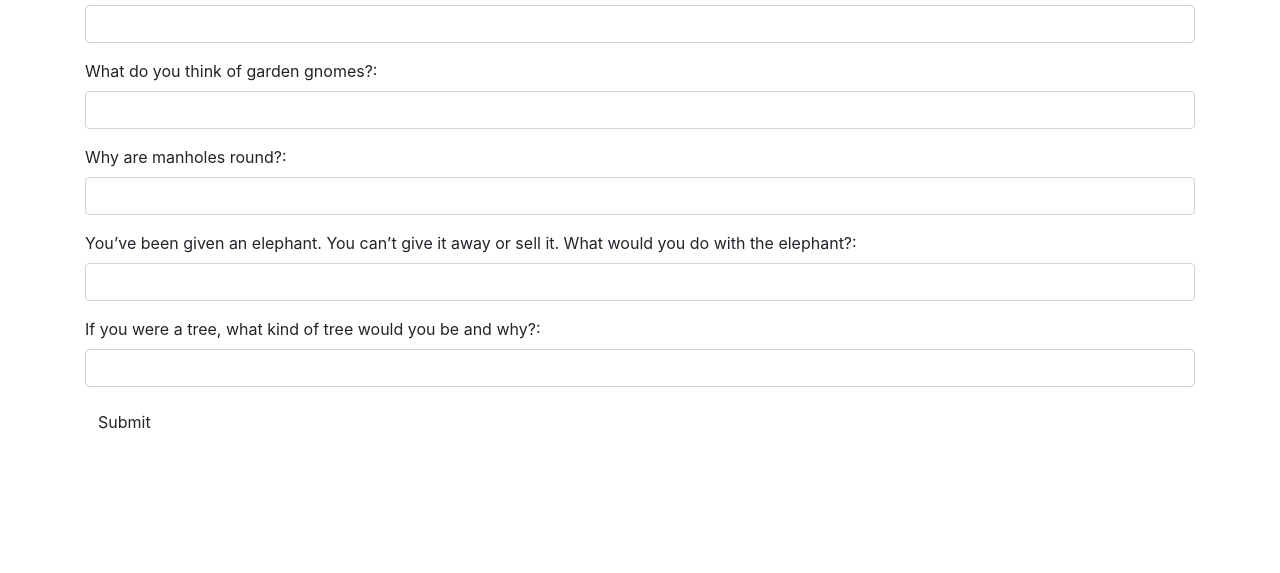
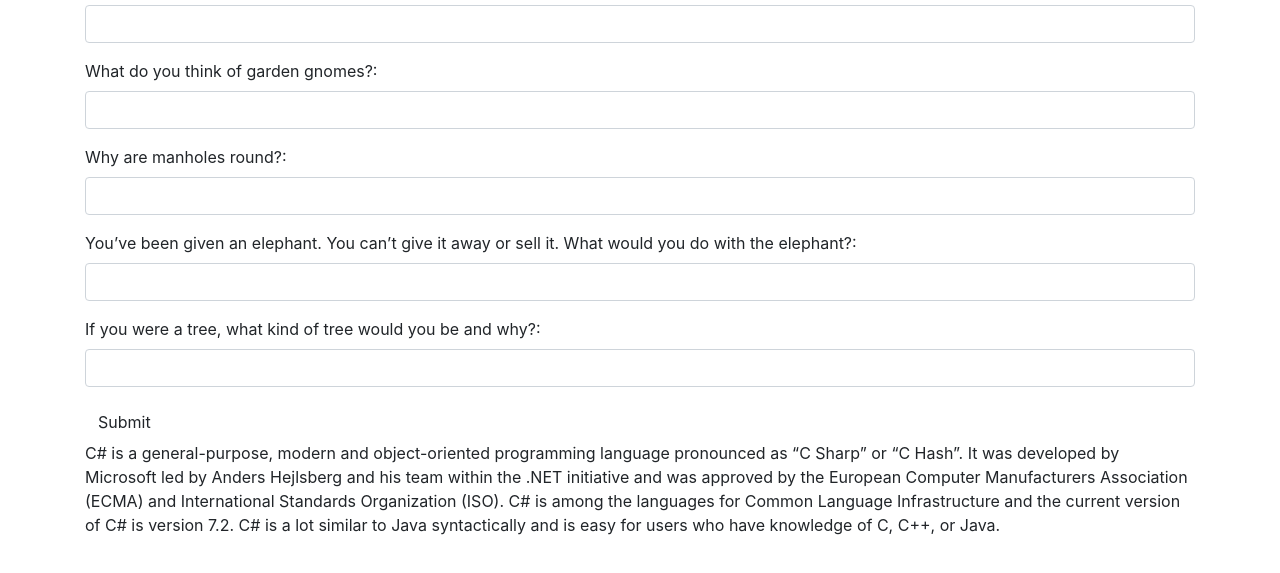
Before and after one commit to godfreyowidi/programmingLanguageSuggester, a plain HTML site: page index.html in a window 1280 px wide. Shown: the part 129-702 px from the top of the page. Drawn offline with Linux system fonts and the light colour scheme.

Commit message:
add html C# ID.

```diff
--- a/index.html
+++ b/index.html
@@ -37,6 +37,9 @@
       </div>
       <button type="submit" class="btn">Submit</button>
     </form>
+    <div id="Csharp">
+      <p>C# is a general-purpose, modern and object-oriented programming language pronounced as “C Sharp” or “C Hash”. It was developed by Microsoft led by Anders Hejlsberg and his team within the .NET initiative and was approved by the European Computer Manufacturers Association (ECMA) and International Standards Organization (ISO). C# is among the languages for Common Language Infrastructure and the current version of C# is version 7.2. C# is a lot similar to Java syntactically and is easy for users who have knowledge of C, C++, or Java.</p>
+    </div>
     <div id="output">
   </div>
 </body>
```
